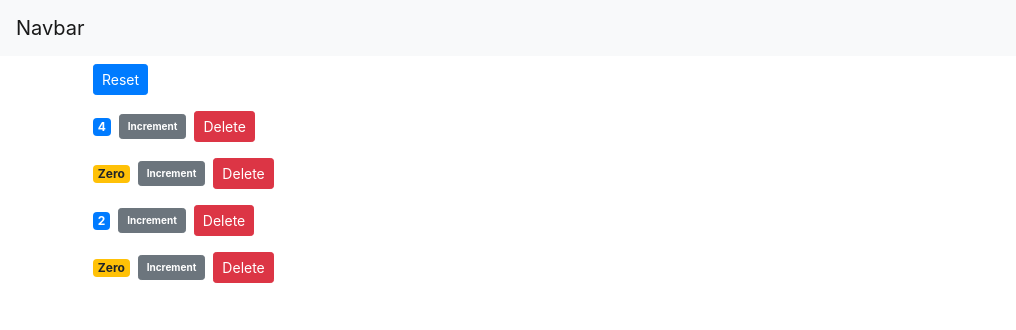
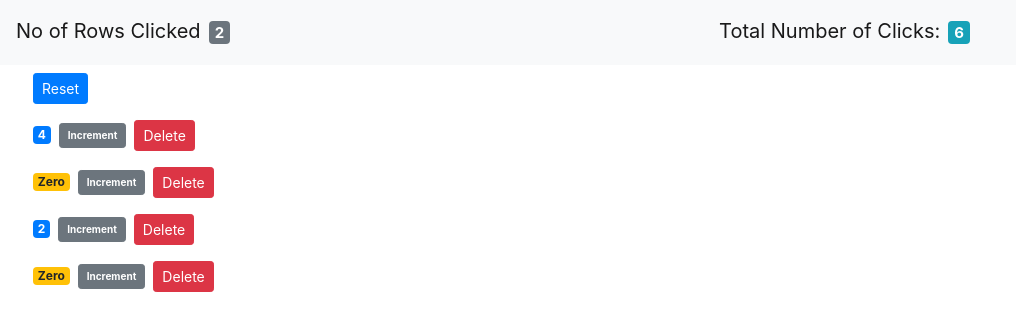
Before and after one commit to ayodejii/stepping-into-react-waters, a React (Create React App) app: page / in a window 1280 px wide. Shown: the top 330 px of the page, without its empty margins (0-1016 px from the left). Built offline with nearby package versions, Linux system fonts and the light colour scheme.

Commit message:
changed the classes to statless functional components

```diff
--- a/src/App.js
+++ b/src/App.js
@@ -41,10 +41,23 @@ function App() {
     setState({counter})
  }
 
+ const totalNav = (val) => {
+    let vtotal = 0
+    val.forEach(v => {
+      vtotal = vtotal + v.value;
+    })
+    return vtotal;
+ }
+
   return (
     <>
-    <NavBar />
-    <main className="container">
+    <NavBar
+    navValue={state.counter.filter(x => x.value > 0).length}
+    totalVal={totalNav(state.counter)}
+    />
+
+    <main className="container"
+    style={{marginLeft:"10px"}}>
     <Counters
     onReset={handleReset}
     onIncrement={handleIncrement}
@@ -55,5 +68,5 @@ function App() {
     </>
   );
 }
-
+//state.counter.reduce((n, {value}) => n + value, 0)
 export default App;
--- a/src/components/counters.jsx
+++ b/src/components/counters.jsx
@@ -1,18 +1,17 @@
 import React, { Component } from 'react';
 import Counter from './counter';
 
-class Counters extends Component {
-    render() {
+const Counters = (props) => {
     return (
         <>
-            <button className="btn btn-primary btn-sm m-2" onClick={this.props.onReset}>
+        <button className="btn btn-primary btn-sm m-2" onClick={props.onReset}>
             Reset
         </button><br/>
         {
-            this.props.counters.map(count =>
+        props.counters.map(count =>
 
-            <Counter onDelete={this.props.onDelete}
-            onIncrement={this.props.onIncrement}
+        <Counter onDelete={props.onDelete}
+        onIncrement={props.onIncrement}
         id={count.id}
         key={count.id}
         counter={count}/>
@@ -20,6 +19,4 @@ class Counters extends Component {
         </>
     );
 }
-}
-
 export default Counters;
--- a/src/components/navbar.jsx
+++ b/src/components/navbar.jsx
@@ -1,14 +1,31 @@
 import React, { Component } from 'react';
-class NavBar extends Component {
-    render() {
-        return (
-            <>
-            <nav className="navbar navbar-light bg-light">
-                <a className="navbar-brand" href="#">Navbar</a>
-            </nav>
-            </>
-         );
+
+const NavBar = (props) => {
+
+    const formatTotal = val => {
+        return val === 0 ? "non selected" : val;
     }
+
+    return (
+        <>
+        <nav className="navbar navbar-light bg-light">
+            <a className="navbar-brand" href="#">
+                No of Rows Clicked
+                <span className="badge m-2 badge-secondary">
+                    {props.navValue}
+                </span>
+                <span style={{marginLeft:"100%"}}>
+                    Total Number of Clicks:
+                    <span className="badge m-2 badge-info">
+                        {formatTotal(props.totalVal)}
+                    </span>
+                </span>
+
+            </a>
+        </nav>
+
+        </>
+     );
 }
 
 export default NavBar;
```
Also changed, not shown: src/components/counter.jsx (+2 -12 lines). Lines whose indentation alone changed are shown as unchanged.
